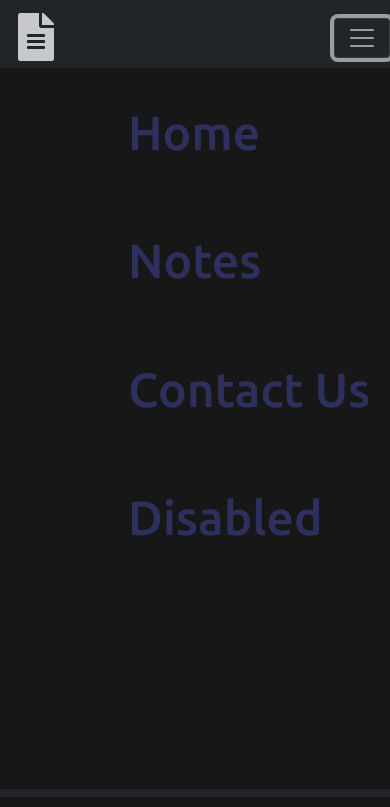
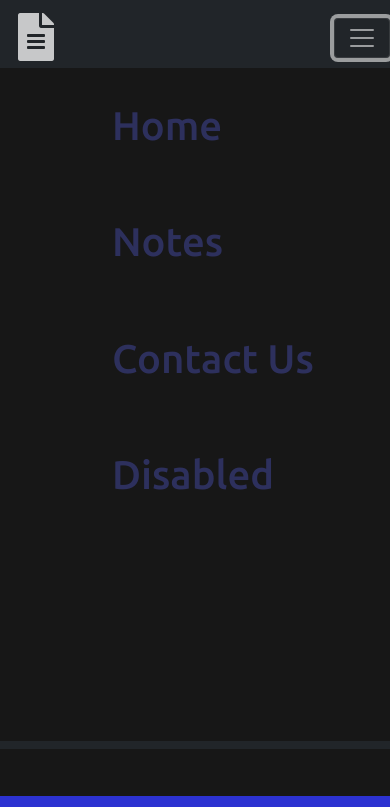
Before and after one commit to Adithya-K-Shetty/Engineering-Notes, a plain HTML site: page index.html in a window 390 px wide. Both pictures are taken after a click on the button "Toggle navigation". Shown: the top 807 px of the page. Drawn offline with nearby package versions, Linux system fonts and the light colour scheme.

Commit message:
Engineering Notes UI Update

```diff
--- a/assets/css/styles.css
+++ b/assets/css/styles.css
@@ -408,9 +408,9 @@ a.btn.btn-outline-light:hover {
 @media only screen and (min-width: 200px) and (max-width: 767px) {
     /* --NavBar-- */
     a.nav-link {
-        margin-left: 8rem;
+        margin-left: 7rem;
         padding: 7%;
-        font-size: 3rem;
+        font-size: 2.5rem;
         opacity: 0.5;
     }
     a.nav-link:hover {
@@ -425,7 +425,7 @@ a.btn.btn-outline-light:hover {
     /* --End Of NavBar-- */
     /* --Home Page-- */
     .mainHeading {
-        font-size: 4rem;
+        font-size: 3.5rem;
         text-align: center;
         white-space: normal;
     }
@@ -449,7 +449,7 @@ a.btn.btn-outline-light:hover {
     /* --End Of Notes Section-- */
     /* --conatact section-- */
     .copyRight {
-        font-size: 16px;
+        font-size: 12px;
     }
     .socialIcons1 {
         text-align: center;
```
